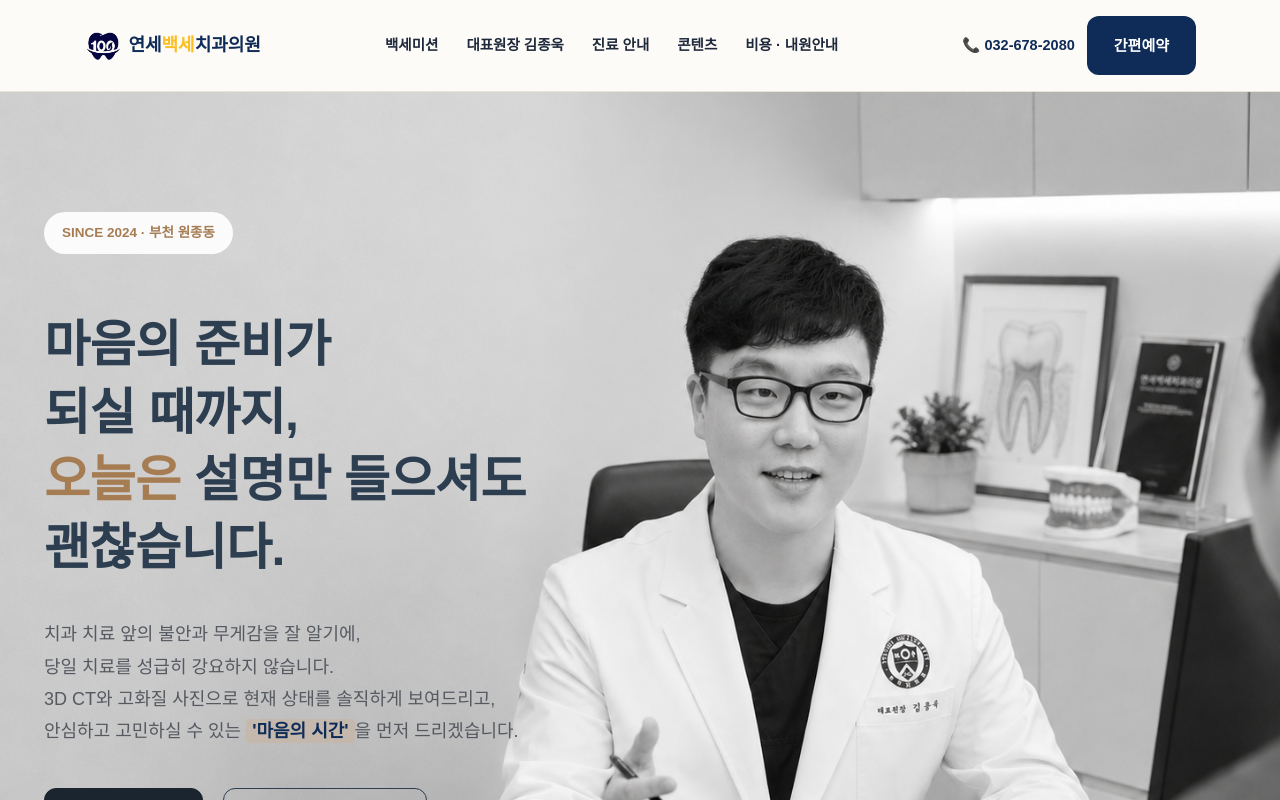
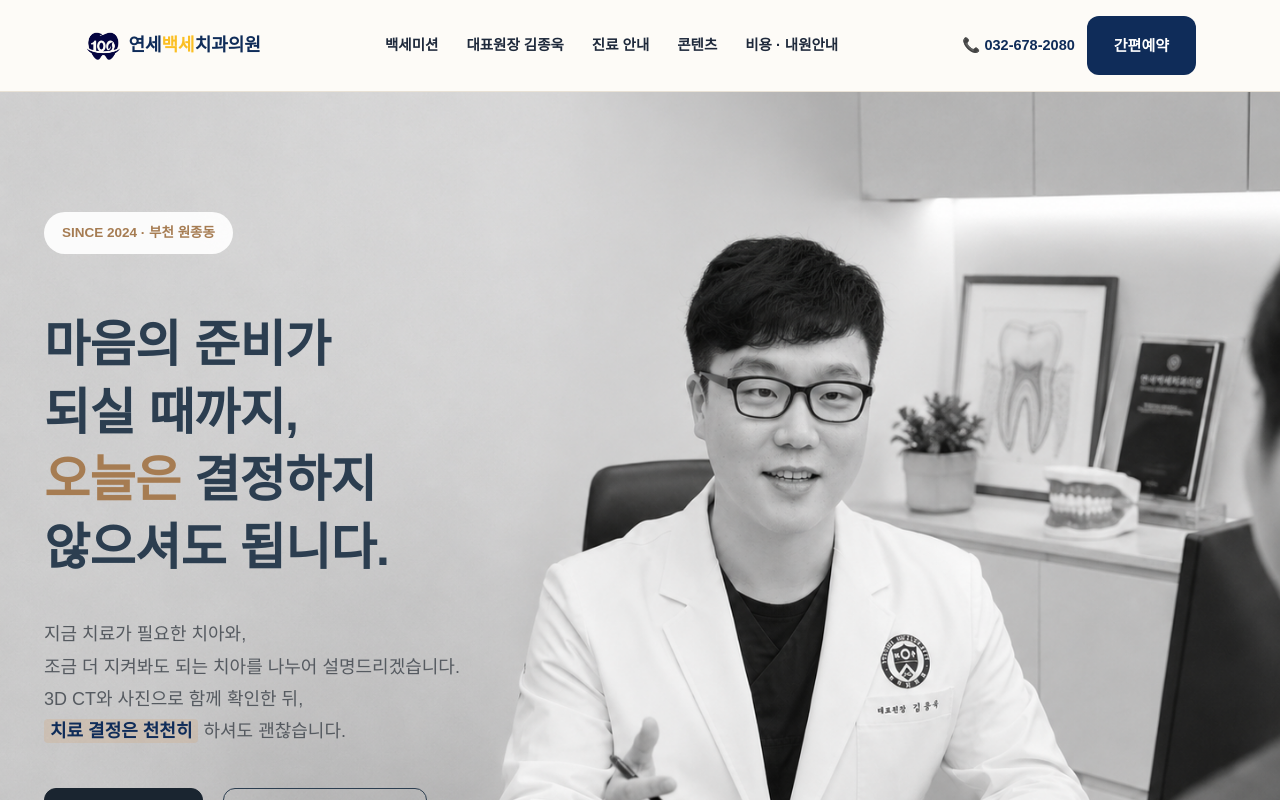
Before and after one commit to Jongwook891207/ysbsdc, a Next.js app: page / in a window 1280 px wide. Shown: the top 800 px of the page. Built offline with nearby package versions, Linux system fonts and the light colour scheme; a web font is replaced by a local one.

Commit message:
feat: rewrite home hero copy for patient decision autonomy

```diff
--- a/app/page.tsx
+++ b/app/page.tsx
@@ -19,7 +19,7 @@ const SEO_DESCRIPTION =
 // og:description in the original <head> is a shorter, share-oriented blurb
 // distinct from the SEO meta description above — kept as its own string.
 const OG_DESCRIPTION =
-  "연세대 세브란스 출신 치과보존과 전문의 김종욱 대표원장의 1:1 책임진료. 마음의 준비가 되실 때까지, 오늘은 설명만 들으셔도 괜찮습니다.";
+  "연세대 세브란스 출신 치과보존과 전문의 김종욱 대표원장의 1:1 책임진료. 마음의 준비가 되실 때까지, 오늘은 결정하지 않으셔도 됩니다.";
 // The original og:image (images/clinic-interior.webp) doesn't exist in
 // public/images (confirmed missing from the source site's own images/
 // folder too) — substituting an existing clinic photo so link previews
--- a/components/sections/home/Hero.tsx
+++ b/components/sections/home/Hero.tsx
@@ -13,20 +13,19 @@ export function Hero() {
           마음의 준비가
           <br className="mobile-only" /> 되실 때까지,
           <br />
-          <span className="hero-accent">오늘은</span> 설명만
-          <br className="mobile-only" /> 들으셔도
-          <br className="mobile-only" /> 괜찮습니다.
+          <span className="hero-accent">오늘은</span> 결정하지
+          <br className="mobile-only" /> 않으셔도
+          <br className="mobile-only" /> 됩니다.
         </h1>
         <div className="hero-sub" data-aos="fade-up" data-aos-delay={140}>
           <p>
-            치과 치료 앞의 불안과 무게감을 잘 알기에,
+            지금 치료가 필요한 치아와,
             <br />
-            당일 치료를 성급히 강요하지 않습니다.
+            조금 더 지켜봐도 되는 치아를 나누어 설명드리겠습니다.
             <br />
-            3D CT와 고화질 사진으로 현재 상태를 솔직하게 보여드리고,
+            3D CT와 사진으로 함께 확인한 뒤,
             <br />
-            안심하고 고민하실 수 있는 <span className="highlight-pen">&apos;마음의 시간&apos;</span>을 먼저
-            드리겠습니다.
+            <span className="highlight-pen">치료 결정은 천천히</span> 하셔도 괜찮습니다.
           </p>
         </div>
         <div className="hero-cta" data-aos="fade-up" data-aos-delay={220}>
@@ -46,16 +45,16 @@ export function Hero() {
             <br />
             되실 때까지,
             <br />
-            <span className="highlight-gold">오늘은</span> 설명만 들으셔도 괜찮습니다.
+            <span className="highlight-gold">오늘은</span> 결정하지 않으셔도 됩니다.
           </p>
           <p className="mobile-hero-sub">
-            치과 치료 앞의 두려움과 부담감을 잘 알기에,
+            지금 치료가 필요한 치아와,
             <br />
-            오늘 당장 결정하지 않으셔도 괜찮습니다.
+            조금 더 지켜봐도 되는 치아를 나누어 설명드리겠습니다.
             <br />
-            안심하고 고민하실 수 있는
+            3D CT와 사진으로 함께 확인한 뒤,
             <br />
-            <span className="highlight-marker">&apos;마음의 시간&apos;</span>을 먼저 드리겠습니다.
+            <span className="highlight-marker">치료 결정은 천천히</span> 하셔도 괜찮습니다.
           </p>
           <Link href="/mission" className="mobile-hero-cta">
             우리의 이야기 →
```
